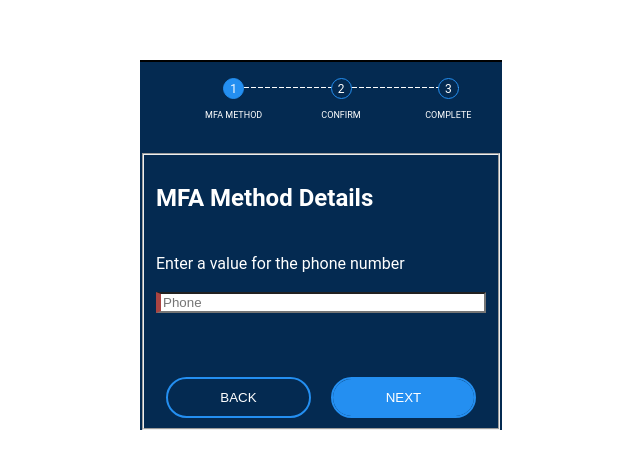
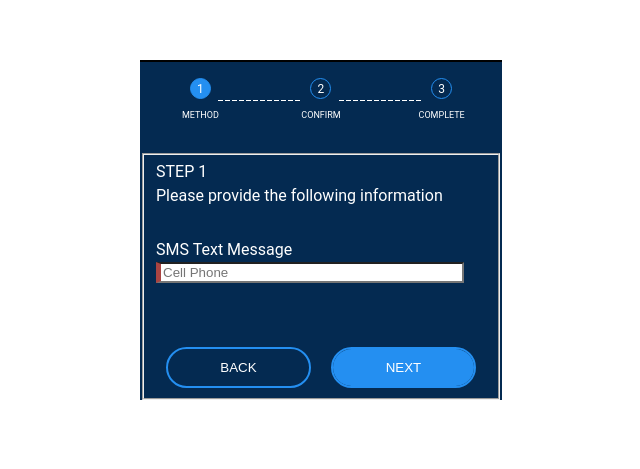
Before and after one commit to kurtreyn/otp-form-demo, an Angular app: page /home in a window 1280 px wide. Shown: the part 185-654 px from the top of the page, without its empty margins (319-959 px from the left). Built offline with nearby package versions, Linux system fonts and the light colour scheme.

Commit message:
continue to update styling on form

```diff
--- a/src/app/components/multistep-form/multistep-form.component.css
+++ b/src/app/components/multistep-form/multistep-form.component.css
@@ -39,6 +39,16 @@
   width: 100%;
 }
 
+.input-container {
+  display: flex;
+  flex-direction: column;
+  margin-top: 30px;
+}
+
+.stnd-input {
+  width: 90%;
+}
+
 .instructions {
   display: flex;
   flex-direction: column;
@@ -48,10 +58,18 @@
 
 .fs-title {
   color: var(---white);
+  text-align: left;
+  letter-spacing: 0.01px;
 }
 
 .text {
   color: var(---white);
+}
+
+.text-bold {
+  color: var(---white);
+  text-align: left;
+  letter-spacing: 0.01px;
 }
 
 /* .otp-input-container {
@@ -142,6 +160,7 @@
   counter-reset: step;
   display: flex;
   justify-content: center;
+  padding: 0px;
 }
 
 .step-indicator {
@@ -174,12 +193,12 @@
 /*progressbar connectors*/
 .step-indicator:after {
   content: "";
-  width: 100%;
+  width: 68%;
   height: 1px;
   background: repeating-linear-gradient(90deg, white 0 5px, #0000 0 7px);
   position: absolute;
-  left: -40%;
-  top: 9px;
+  left: -35%;
+  top: 22px;
   z-index: -1; /*put it behind the numbers*/
 }
 
--- a/src/app/components/multistep-form/multistep-form.component.html
+++ b/src/app/components/multistep-form/multistep-form.component.html
@@ -5,7 +5,7 @@
         formStep === '1' ? 'active step-indicator' : 'inactive step-indicator'
       "
     >
-      MFA Method
+      Method
     </li>
     <li
       [ngClass]="
@@ -25,15 +25,18 @@
 
   <form [formGroup]="methodStep" class="form-col" id="multistep-form">
     <fieldset *ngIf="formStep == '1'" class="fieldset">
-      <h2 class="fs-title">MFA Method Details</h2>
-      <p class="text">Enter a value for the phone number</p>
-
-      <input
-        type="text"
-        formControlName="phone"
-        name="phone"
-        placeholder="Phone"
-      />
+      <span class="text-bold">STEP 1</span>
+      <span class="text">Please provide the following information</span>
+      <div class="input-container">
+        <span class="text-bold">SMS Text Message</span>
+        <input
+          class="stnd-input"
+          type="text"
+          formControlName="phone"
+          name="phone"
+          placeholder="Cell Phone"
+        />
+      </div>
 
       <div class="btn-wrapper">
         <button name="prev" class="prev action-button" (click)="previousStep()">
--- a/src/app/components/otp-input/otp-input.component.css
+++ b/src/app/components/otp-input/otp-input.component.css
@@ -4,19 +4,35 @@ This enables a flex context for all its direct children.
 2. The gap property sets the gap between the children to 0.3em.
 3. The font-size property sets the font size to 24px. */
 
+.otp-input {
+  ---grey2: #d1d3d4;
+  ---mtp-official-black: #000000;
+  ---mtp-near-error: #f56c1a;
+  ---tertiary: #7db7f0;
+  ---primary-light: #0a5489;
+  ---grey1: #efefef;
+  ---tertiary-light: #acd0f3;
+  ---change: #f71000;
+  ---action-dark: #2da901;
+  ---action-mtp-off: #36cf00;
+  ---primary: #042a51;
+  ---secondary: #248ff1;
+  ---white: #ffffff;
+  ---secondary-text: #666666;
+}
+
 :host {
   display: flex;
   gap: 0.3em;
-  font-size: 24px;
+  /* font-size: 24px; */
 }
 
 .otp-input {
-  aspect-ratio: 3/4;
-  width: 2em;
-  text-align: center;
+  width: 40px;
+  height: 55px;
+  background: var(---primary-light) 0% 0% no-repeat padding-box;
   border-radius: 4px;
-  font-size: inherit;
-  border: 0.1em solid #aaa;
+  opacity: 1;
 }
 
 .otp-input:focus {
```
